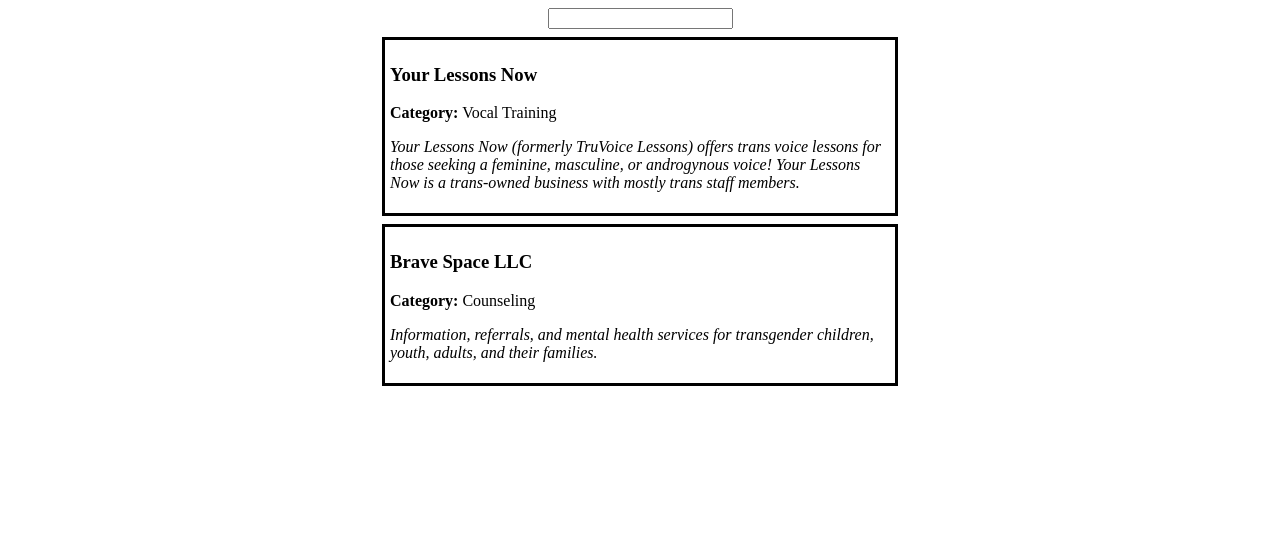
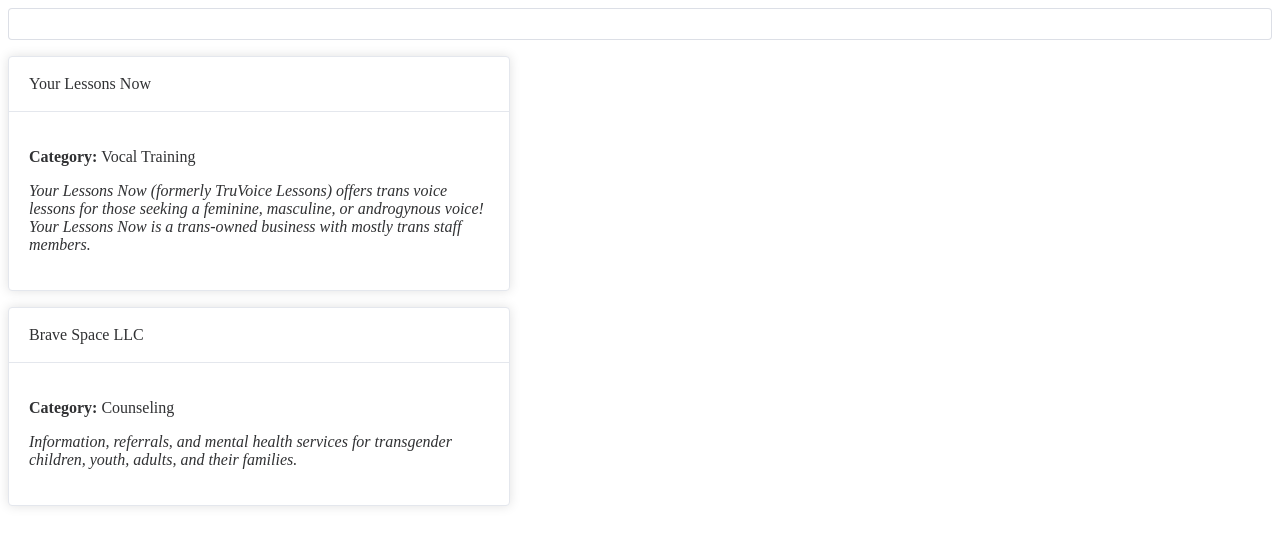
Before and after one commit to eylau-ucsd/vue-margo, a Vue app: page / in a window 1280 px wide. Shown: the top 546 px of the page. Built offline with nearby package versions, Linux system fonts and the light colour scheme.

Commit message:
transition to Element Plus lib for components

```diff
--- a/package.json
+++ b/package.json
@@ -9,6 +9,7 @@
   },
   "dependencies": {
     "core-js": "^3.8.3",
+    "element-plus": "^2.2.8",
     "vue": "^3.2.13"
   },
   "devDependencies": {
--- a/src/App.vue
+++ b/src/App.vue
@@ -15,24 +15,3 @@
   <SearchBar @submitQuery="displayResults"/>
   <ListingCard :key="listing.id" v-for="listing in searchResults" :data="listing" />
 </template>
-
-<style>
-.listing-card {
-  border-color: black;
-  border-style: solid;
-  border-width: 3px;
-  padding: 5px;
-  margin-top: 8px;
-  margin-bottom: 8px;
-  max-width: 500px;
-  margin-left: auto;
-  margin-right: auto;
-}
-
-#search-bar {
-    display: block;
-    max-width: 500px;
-    margin-left: auto;
-    margin-right: auto;
-}
-</style>
--- a/src/components/ListingCard.vue
+++ b/src/components/ListingCard.vue
@@ -9,9 +9,8 @@
 </script>
 
 <template>
-    <div class="listing-card">
-        <h3>{{ data.name }}</h3>
+    <el-card :header="data.name" style="margin-top: 16px; margin-bottom: 16px; max-width: 500px; ">
         <p><b>Category:</b> {{ data.category }}</p>
         <p><i>{{ data.description }}</i></p>
-    </div>
+    </el-card>
 </template>
--- a/src/components/Search.js
+++ b/src/components/Search.js
@@ -1,3 +1,6 @@
+// this file contains the business logic for making a query
+// the parameter is a query string, and the return value is a list of listings
+
 export function search(query) {
     const listings = [
         {
--- a/src/components/SearchBar.vue
+++ b/src/components/SearchBar.vue
@@ -22,5 +22,5 @@
 </script>
 
 <template>
-    <input id="search-bar" v-model="searchQuery">
+    <el-input v-model="searchQuery" />
 </template>
--- a/src/main.js
+++ b/src/main.js
@@ -1,4 +1,8 @@
 import { createApp } from 'vue'
+import ElementPlus from 'element-plus'
+import 'element-plus/dist/index.css'
 import App from './App.vue'
 
-createApp(App).mount('#app')
+const app = createApp(App)
+app.use(ElementPlus)
+app.mount('#app')
```
Also changed, not shown: 1 other file (tests, documents, lock files or other folders).
